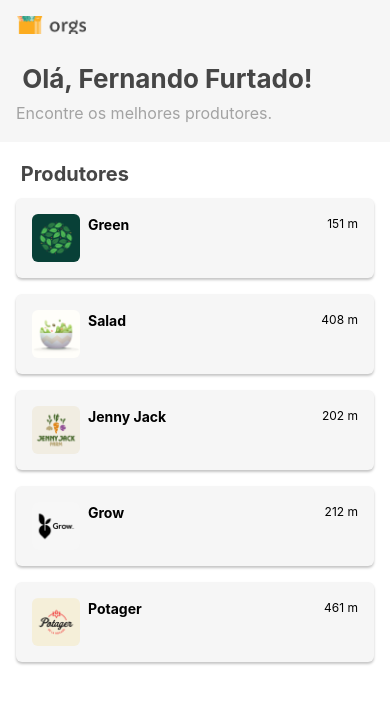
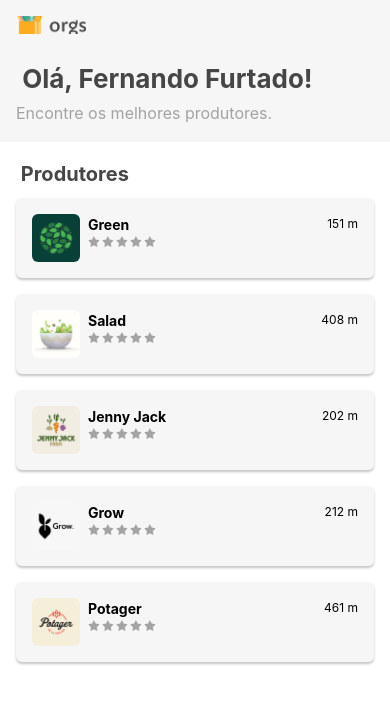
Before and after one commit to Fernando-EngComputacao/orgHook, a React Native app: screen / in a window 390 px wide. Shown: the top 704 px of the page. Built offline with nearby package versions, Linux system fonts and the light colour scheme.

Commit message:
refatoração das estrelas

```diff
--- /dev/null
+++ b/src/components/Star.js
@@ -0,0 +1,31 @@
+import React from "react";
+import { Image, StyleSheet, TouchableOpacity } from "react-native";
+
+import star from '../assets/estrela.png';
+import grayStar from '../assets/estrelaCinza.png';
+
+export default function Star({ onPress, desabilitada=true, preenchida, grande=false }) {
+
+    const styles = functionStyles(grande);
+    const getImage = () => {
+        if (preenchida) {
+            return star;
+        }
+        return grayStar;
+    }
+
+    return <TouchableOpacity
+        onPress={ onPress }
+        disabled={desabilitada}
+    >
+        <Image source={getImage()} style={styles.star} />
+    </TouchableOpacity>
+}
+
+const functionStyles = (grande) => StyleSheet.create({
+    star: {
+        width: grande ? 36 : 12,
+        height: grande ? 36 : 12,
+        marginRight: 2,
+    }
+});
--- /dev/null
+++ b/src/components/Stars.js
@@ -0,0 +1,38 @@
+import React, { useState } from "react";
+import { Image, StyleSheet, TouchableOpacity, View } from "react-native";
+import Star from "./Star";
+
+export default function Stars({
+    quantidade: quantidadeAntiga,
+    editavel = false,
+    grande = false,
+}) {
+
+    const [quantidade, setQuantidade] = useState(quantidadeAntiga);
+
+    const RenderStars = () => {
+        const starList = []
+        for (let x = 0; x < 5; x++) {
+            starList.push(
+                <Star
+                    onPress={() => setQuantidade(x+1)}
+                    desabilitada={!editavel}
+                    preenchida={x < quantidade}
+                    grande={grande}
+                />
+            );
+        }
+
+        return starList;
+    }
+
+    return <View style={styles.view}>
+        <RenderStars />
+    </View>
+}
+
+const styles = StyleSheet.create({
+    view: {
+        flexDirection: "row",
+    }
+});
--- a/src/screens/home/components/Produtor.js
+++ b/src/screens/home/components/Produtor.js
@@ -1,19 +1,33 @@
-import React from "react";
-import { Image, StyleSheet, Text, View } from "react-native";
+import React, { useState } from "react";
+import { Image, StyleSheet, Text, TouchableOpacity, View } from "react-native";
+import Stars from "../../../components/Stars";
 
 export default function Produtor({ name, image, distance, stars }) {
-    return <View style={styles.card}>
-        <Image source={image} accessibilityLabel={name}  style={styles.image} />
+
+    const [selecionado, setSelecionado] = useState(false);
+
+    return <TouchableOpacity
+        style={styles.card}
+        onPress={() => setSelecionado(!selecionado)}
+    >
+        <Image source={image} accessibilityLabel={name} style={styles.image} />
         <View style={styles.info}>
-            <Text style={styles.name}>{ name }</Text>
-            <Text style={styles.distance}>{ distance }</Text>
+            <View>
+                <Text style={styles.name}>{name}</Text>
+                <Stars
+                    quantidade={stars}
+                    editavel={selecionado}
+                    grande={selecionado}
+                />
+            </View>
+            <Text style={styles.distance}>{distance}</Text>
         </View>
-    </View>
+    </TouchableOpacity>
 }
 
 const styles = StyleSheet.create({
     card: {
-        backgroundColor:'#F6F6F6',
+        backgroundColor: '#F6F6F6',
         marginVertical: 8,
         marginHorizontal: 16,
         borderRadius: 6,
```
